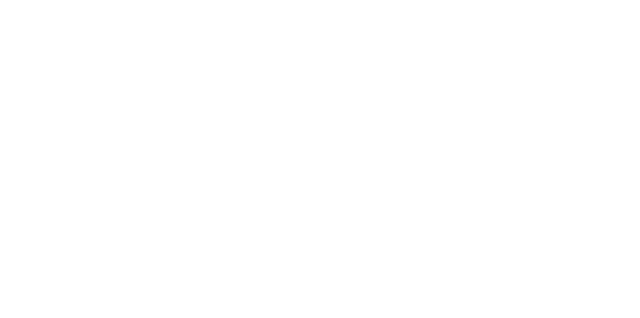
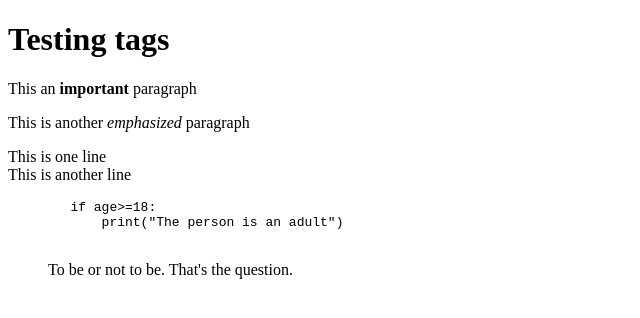
Before and after one commit to DanielRecouso/projectHTML.new1, a plain HTML site: page index.html in a window 1280 px wide. Shown: the whole page, without its empty margins (0-640 px from the left). Drawn offline with Linux system fonts and the light colour scheme.

Commit message:
Text tag used

```diff
--- a/index.html
+++ b/index.html
@@ -4,9 +4,22 @@
     <meta charset="UTF-8">
     <meta http-equiv="X-UA-Compatible" content="IE=edge">
     <meta name="viewport" content="width=device-width, initial-scale=1.0">
-    <title>Document</title>
+    <title>Testing tags</title>
 </head>
 <body>
-
+    <h1>Testing tags</h1>
+    <p>This an <strong>important</strong> paragraph</p>
+    <p>This is another <em>emphasized</em> paragraph </p>
+    <p>
+        This is one line <br>
+        This is another line <br>
+    </p>
+    <pre>
+        if age>=18:
+            print("The person is an adult")
+    </pre>
+    <blockquote>
+        To be or not to be. That's the question.
+    </blockquote>
 </body>
 </html>
```
